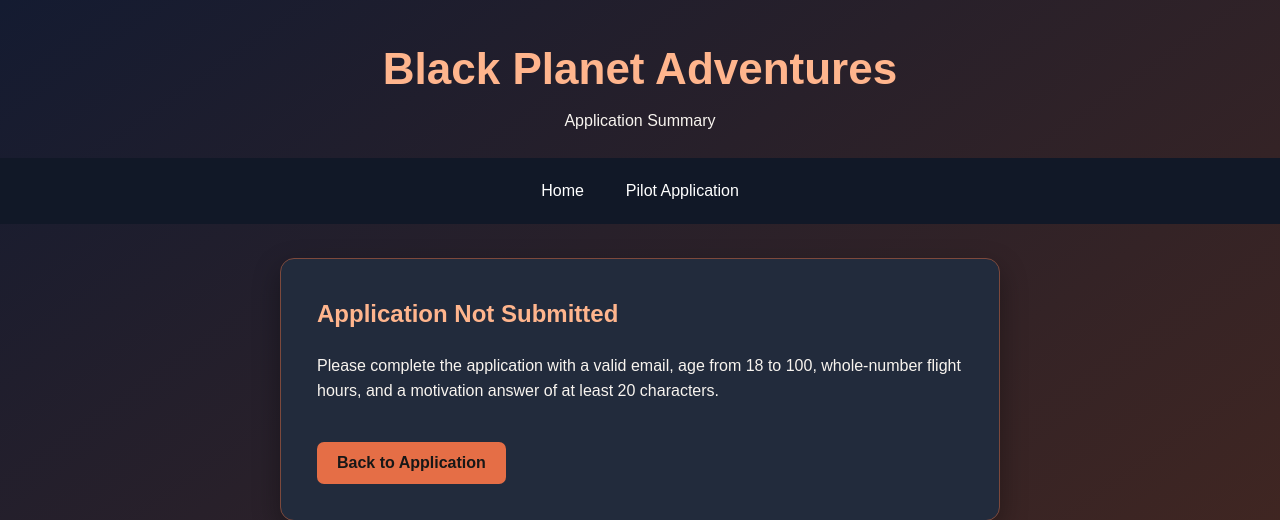
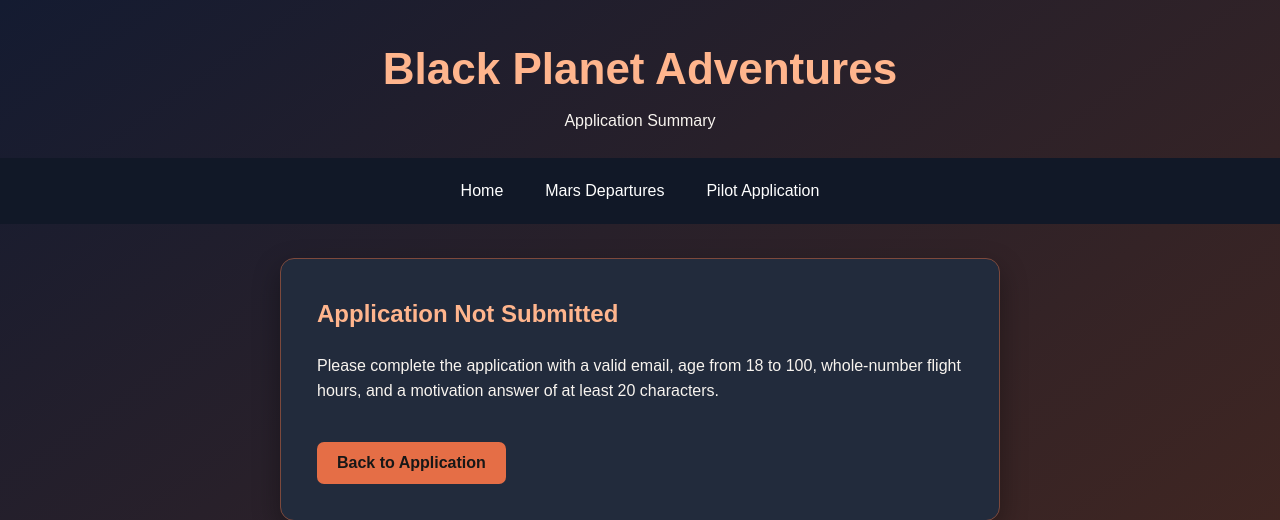
Before and after one commit to Aivey1/-UAT-Web-Developments, a PHP site: page /Black-Planet-Adventures/results.php in a window 1280 px wide. Shown: the top 520 px of the page. Run offline with PHP 8.4, Linux system fonts and the light colour scheme.

Commit message:
Link Mars departures and style countdown

```diff
--- a/Black-Planet-Adventures/results.php
+++ b/Black-Planet-Adventures/results.php
@@ -26,7 +26,7 @@ $valid = $submitted && !in_array('', $values, true)
 <head><meta charset="UTF-8"><meta name="viewport" content="width=device-width, initial-scale=1"><title>Black Planet Adventures | Application Results</title><link rel="stylesheet" href="style.css"></head>
 <body>
 <header><h1>Black Planet Adventures</h1><p>Application Summary</p></header>
-<nav aria-label="Main navigation"><a href="index.php">Home</a><a href="application.php">Pilot Application</a></nav>
+<nav aria-label="Main navigation"><a href="index.php">Home</a><a href="departure.php">Mars Departures</a><a href="application.php">Pilot Application</a></nav>
 <main class="panel">
 <?php if ($valid): ?>
   <h2>Application Received!</h2>
```
